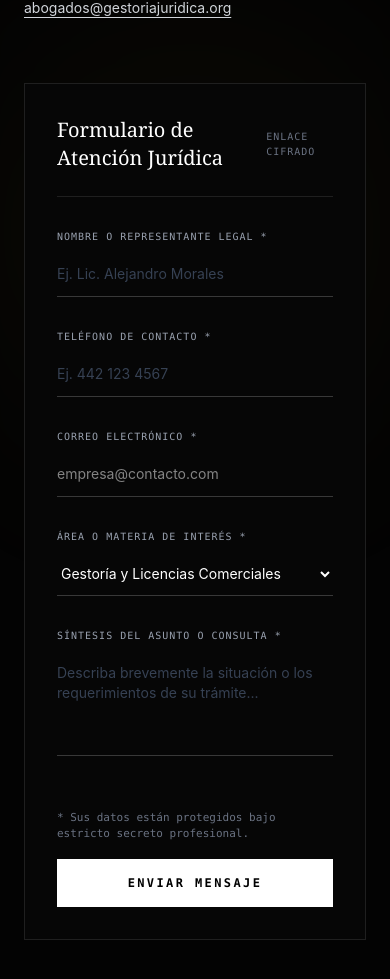
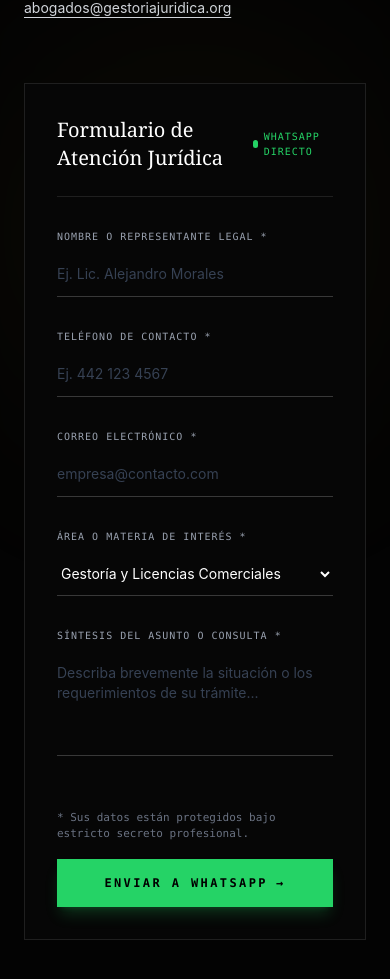
Before and after one commit to josuecandia0000-cyber/abogados, a React (Vite) app: page /contacto in a window 390 px wide. Shown: the part 991-1970 px from the top of the page. Built offline with nearby package versions, Linux system fonts and the light colour scheme; the HTML template or start-up script is replaced by a standard one; a web font is replaced by a local one.

Commit message:
formulario a whatsapp

```diff
--- a/src/pages/Contact.jsx
+++ b/src/pages/Contact.jsx
@@ -14,12 +14,26 @@ export default function ContactSection() {
     setFormData({ ...formData, [e.target.name]: e.target.value });
   };
 
-  const handleSubmit = (e) => {
+  const handleWhatsAppSubmit = (e) => {
     e.preventDefault();
-    console.log('Datos enviados:', formData);
+
+    // Reemplaza este número con el WhatsApp oficial del despacho (Código de país + área + número sin espacios ni guiones)
+    const whatsappNumber = "524427526699";
+
+    // Formatear el mensaje institucional para WhatsApp
+    const text = `*Nueva Consulta Jurídica - Sitio Web*%0A%0A` +
+                 `*• Nombre / Representante:* ${formData.name}%0A` +
+                 `*• Teléfono:* ${formData.phone}%0A` +
+                 `*• Correo:* ${formData.email}%0A` +
+                 `*• Materia de Interés:* ${formData.service}%0A%0A` +
+                 `*• Síntesis del Asunto:*%0A${formData.message}`;
+
+    // Abrir la API de WhatsApp con el mensaje prellenado
+    const whatsappUrl = `https://wa.me/${whatsappNumber}?text=${text}`;
+    window.open(whatsappUrl, '_blank');
   };
 
-  // URL con Google Maps Directions API para calcular ruta desde el GPS/ubicación actual del usuario
+  // URL para las indicaciones en Google Maps hacia Central Park
   const routeUrl = "https://www.google.com/maps/dir/?api=1&destination=Gestor%C3%ADa+Jur%C3%ADdica+Abogados+Central+Park+Quer%C3%A9taro&destination_place_id=ChIJ4VtM8_NF04URe0DeIIySVik";
 
   return (
@@ -31,7 +45,7 @@ export default function ContactSection() {
       <div className="max-w-[1400px] mx-auto">
         <div className="grid grid-cols-1 lg:grid-cols-12 gap-16 items-start">
 
-          {/* LADO IZQUIERDO: INFORMACIÓN INSTITUCIONAL, MAPA A COLOR Y BOTÓN DORADO */}
+          {/* LADO IZQUIERDO: INFORMACIÓN INSTITUCIONAL, MAPA Y BOTÓN DE RUTA */}
           <div className="lg:col-span-5 flex flex-col justify-between h-full">
             <div>
               {/* Tag y Línea Dorada */}
@@ -67,7 +81,7 @@ export default function ContactSection() {
                   Centro Sur, 76090 Santiago de Querétaro, Qro.
                 </p>
 
-                {/* CONTENEDOR DEL MAPA A COLOR CON MARCADOR EXACTO */}
+                {/* CONTENEDOR DEL MAPA */}
                 <div className="relative w-full h-48 border border-white/10 overflow-hidden bg-[#060606] mb-4">
                   <iframe
                     title="Gestoría Jurídica Abogados - Central Park Querétaro"
@@ -132,15 +146,18 @@ export default function ContactSection() {
             </div>
           </div>
 
-          {/* LADO DERECHO: FORMULARIO EDITORIAL DE ALTA GAMA */}
+          {/* LADO DERECHO: FORMULARIO CON REDIRECCIÓN A WHATSAPP */}
           <div className="lg:col-span-7 bg-[#060606] border border-white/10 p-8 sm:p-12 relative">
 
             <div className="flex items-center justify-between mb-8 pb-6 border-b border-white/10">
               <h3 className="text-xl font-serif text-white">Formulario de Atención Jurídica</h3>
-              <span className="text-[10px] font-mono text-gray-500 tracking-widest uppercase">ENLACE CIFRADO</span>
+              <span className="text-[10px] font-mono text-[#25D366] tracking-widest uppercase flex items-center gap-1.5">
+                <span className="w-2 h-2 rounded-full bg-[#25D366] animate-pulse"></span>
+                WHATSAPP DIRECTO
+              </span>
             </div>
 
-            <form onSubmit={handleSubmit} className="flex flex-col gap-8">
+            <form onSubmit={handleWhatsAppSubmit} className="flex flex-col gap-8">
 
               <div className="grid grid-cols-1 sm:grid-cols-2 gap-8">
                 {/* Nombre */}
@@ -189,7 +206,7 @@ export default function ContactSection() {
                     value={formData.email}
                     onChange={handleChange}
                     placeholder="empresa@contacto.com"
-                    className="w-full bg-transparent border-b border-white/20 py-3 text-white text-sm focus:outline-none focus:border-[#D4AF37] transition-colors placeholder:text-gray-750"
+                    className="w-full bg-transparent border-b border-white/20 py-3 text-white text-sm focus:outline-none focus:border-[#D4AF37] transition-colors placeholder:text-gray-700"
                   />
                 </div>
 
@@ -232,7 +249,7 @@ export default function ContactSection() {
                 ></textarea>
               </div>
 
-              {/* Botón de Envío */}
+              {/* Botón de Envío a WhatsApp */}
               <div className="pt-4 flex flex-col sm:flex-row items-center justify-between gap-4">
                 <span className="text-[11px] font-mono text-gray-500">
                   * Sus datos están protegidos bajo estricto secreto profesional.
@@ -242,9 +259,10 @@ export default function ContactSection() {
                   whileHover={{ scale: 1.02 }}
                   whileTap={{ scale: 0.98 }}
                   type="submit"
-                  className="w-full sm:w-auto bg-white text-black font-mono text-xs tracking-[0.2em] uppercase py-4 px-8 hover:bg-[#D4AF37] hover:text-black transition-colors duration-300 font-semibold"
+                  className="w-full sm:w-auto bg-[#25D366] text-black font-mono text-xs tracking-[0.2em] uppercase py-4 px-8 hover:bg-[#20ba5a] transition-colors duration-300 font-bold flex items-center justify-center gap-2 shadow-lg shadow-[#25D366]/20"
                 >
-                  Enviar Mensaje
+                  <span>Enviar a WhatsApp</span>
+                  <span>→</span>
                 </motion.button>
               </div>
 
```
